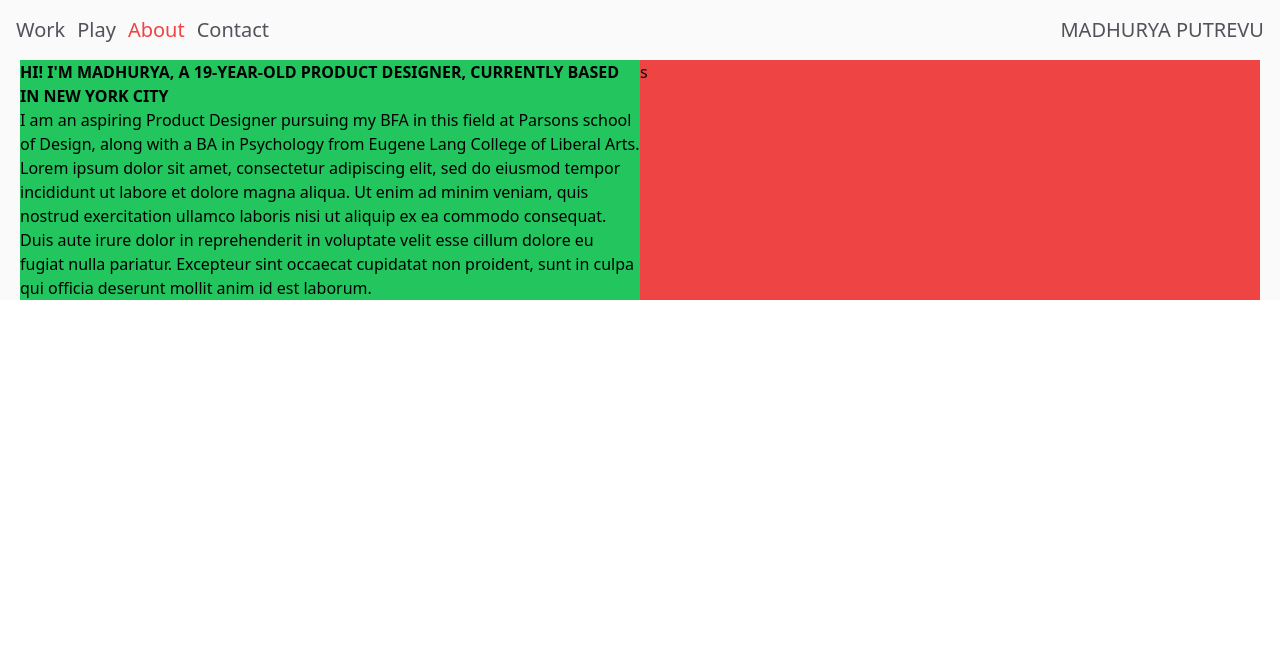
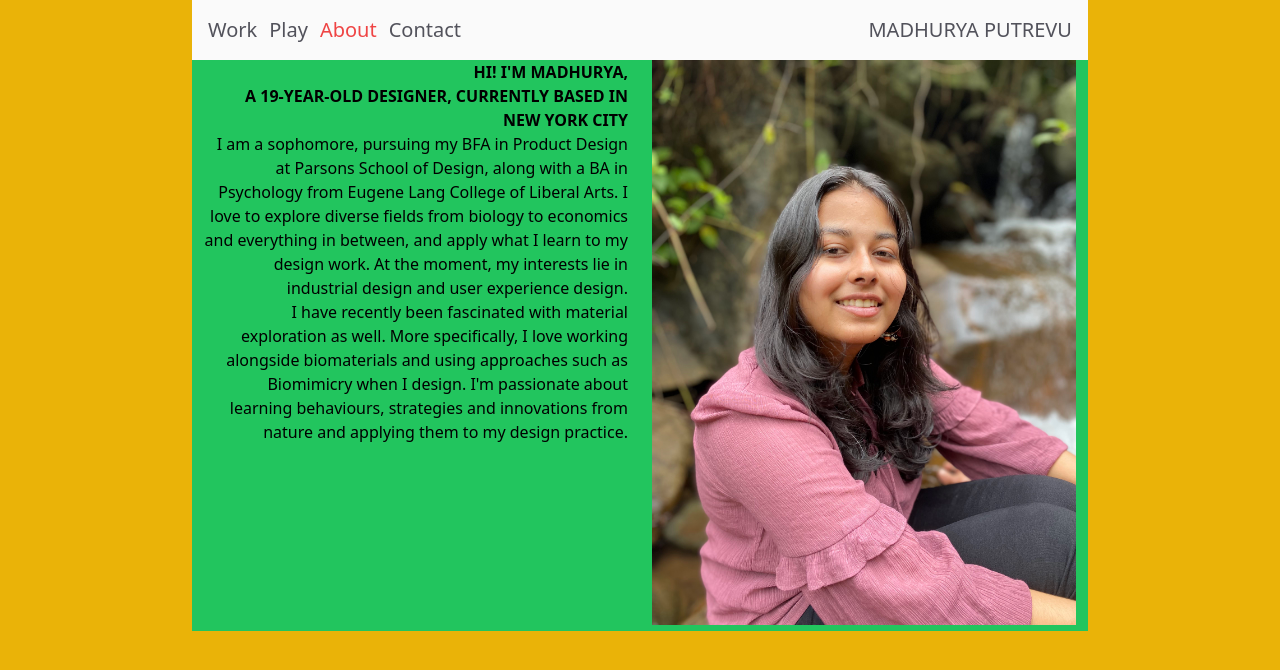
Before and after one commit to madhuryaputrevu/portfolio-website, a Next.js app: page /about in a window 1280 px wide. Shown: the top 670 px of the page. Built offline with nearby package versions, Linux system fonts and the light colour scheme.

Commit message:
added an image to my about page

```diff
--- a/components/header.tsx
+++ b/components/header.tsx
@@ -27,7 +27,7 @@ export default function Header({active}: HeaderProps) {
     ];
 
     return (
-    <div className={`min-w-screen flex flex-col mx-auto container bg-zinc-50`}>
+    <div className={`w-full flex flex-col bg-zinc-50`}>
         <div className={`flex-grow flex flex-col items-center`}>
           <header className={`z-50 capitalize text-zinc-600 text-xl font-normal antialiased w-full flex flex-row justify-between px-4 py-4`}>
               <div className={``}>
--- a/pages/_app.tsx
+++ b/pages/_app.tsx
@@ -3,14 +3,13 @@ import type { AppProps } from 'next/app'
 import Header from '../components/header'
 
 function MyApp({ Component, pageProps, ...appProps }: AppProps) {
-
   return (
-    <div className={`w-full h-full bg-zinc-50`}>
-        <div className={`flex flex-col mx-auto container`}>
+    <div className={`w-full min-h-screen bg-yellow-500`}>
+        <div className={`flex flex-col w-full md:px-24 lg:px-48`}>
             <div className={``}>
                 <Header active={appProps.router.pathname}/>
             </div>
-            <div className={`px-5 h-full`}>
+            <div className={`px-5 md:px-0`}>
               <Component {...pageProps} />
             </div>
         </div>
--- a/pages/about/index.tsx
+++ b/pages/about/index.tsx
@@ -1,25 +1,31 @@
 import { NextPage } from "next";
+import Image from "next/image";
+import about_image from "../../public/about_image.jpg"
 
 const About: NextPage = () => {
     return (
-        <div className={`w-full bg-green-500 flex flex-col md:flex-row`}>
-        <div className={`md:w-1/2 w-full`}>
-          <p >
-            <span className={`uppercase font-bold`}>
-              Hi! I&apos;m Madhurya, a 19-year-old product designer, currently based in New York City
+      <div className={`w-full flex flex-col md:flex-row mx-auto bg-green-500`}>
+        <div className={`md:w-1/2 w-full md:mx-auto text-left md:text-right md:px-3`}>
+          <p>
+            <span className={`uppercase font-bold text-justify`}>
+              Hi! I&apos;m Madhurya, <br/> a 19-year-old designer, currently based in New York City
             </span><br/>
-              I am an aspiring Product Designer pursuing my BFA  in this field at Parsons school of Design, along with a BA in Psychology from Eugene Lang College of Liberal Arts.
-              Lorem ipsum dolor sit amet, consectetur adipiscing elit, sed do eiusmod tempor incididunt ut labore et dolore magna aliqua.
-              Ut enim ad minim veniam, quis nostrud exercitation ullamco laboris nisi ut aliquip ex ea commodo consequat.
-              Duis aute irure dolor in reprehenderit in voluptate velit esse cillum dolore eu fugiat nulla pariatur.
-              Excepteur sint occaecat cupidatat non proident, sunt in culpa qui officia deserunt mollit anim id est laborum.
+              I am a sophomore, pursuing my BFA in Product Design at Parsons School of Design, along with a BA in Psychology from Eugene Lang College of Liberal Arts.
+              I love to explore diverse fields from biology to economics and everything in between, and apply what I learn to my design work.
+              At the moment, my interests lie in industrial design and user experience design. <br/>
+              I have recently been fascinated with material exploration as well.
+              More specifically, I love working alongside biomaterials and using approaches such as Biomimicry when I design.
+              I&apos;m passionate about learning behaviours, strategies and innovations from nature and applying them to my design practice.
           </p>
         </div>
-        <div className={`md:w-1/2 w-full bg-red-500`}>
-          s
+        <div className={`md:w-1/2 w-full md:mx-auto md:px-3`}>
+          <Image
+            src={about_image}
+            alt="Picture of Me"
+          />
         </div>
       </div>
-    )
+  )
 }
 
 export default About;
```
Also changed, not shown: public/about_image.jpg (added).
